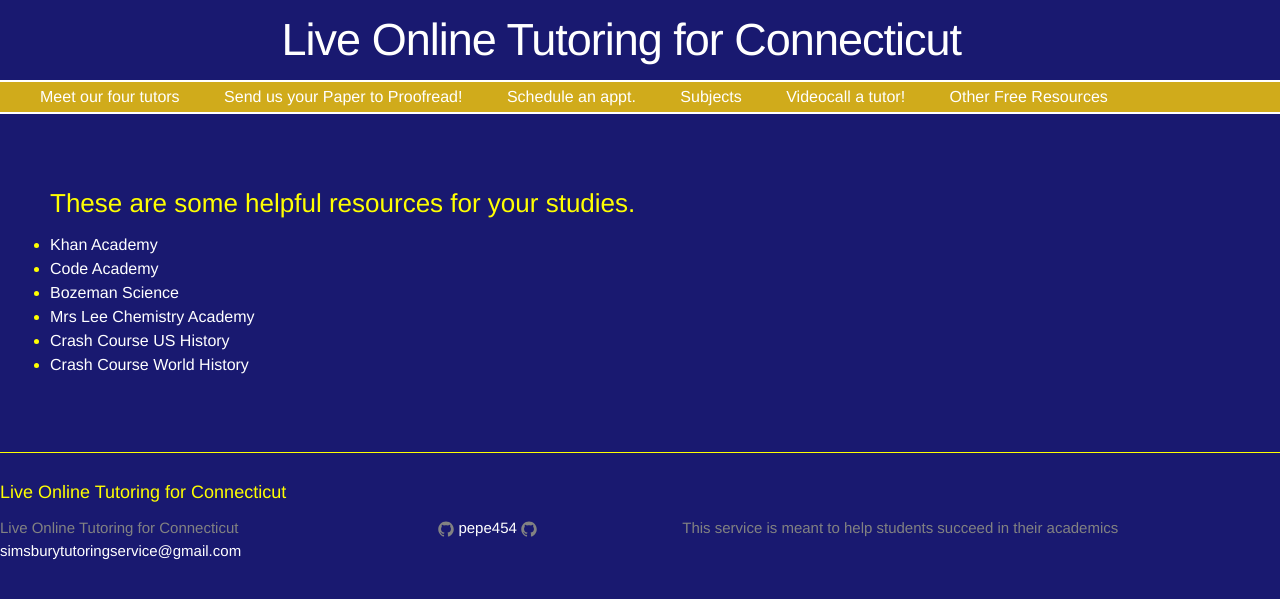
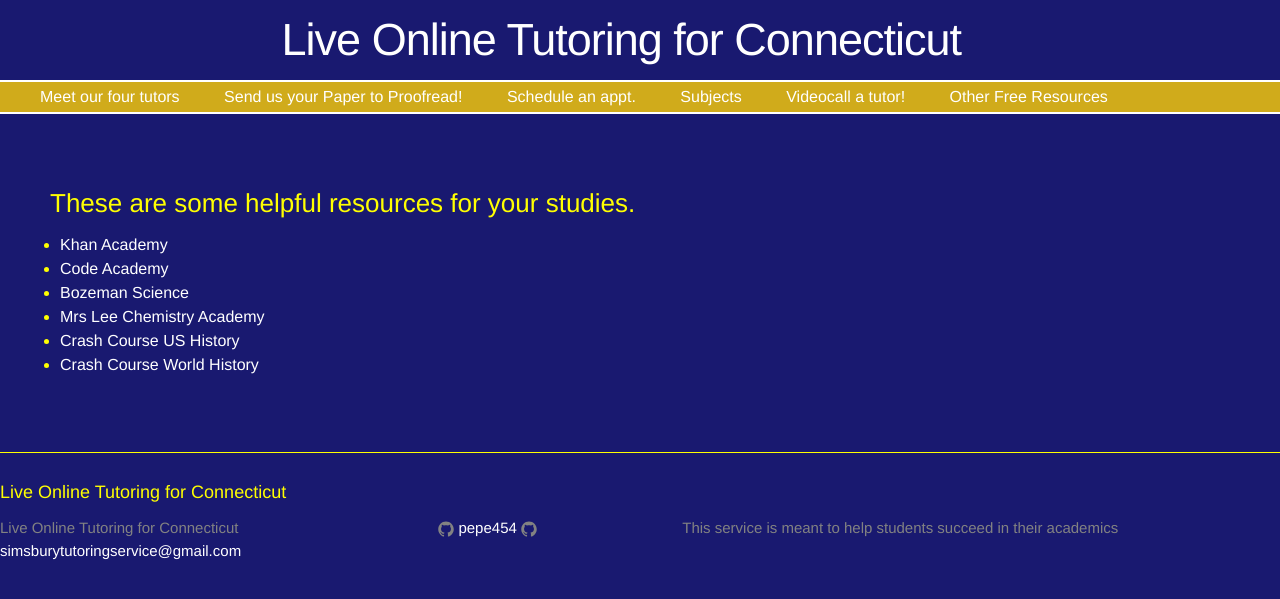
Before and after one commit to pepe454/pepe454.github.io, a Jekyll site: the page built from nav-bar/websites.md, in a window 1280 px wide. Shown: the top 599 px of the page. Built offline with Jekyll 4.4.1, drawn with Linux system fonts in a browser that asks for light colours.

Commit message:
Update _layout.scss

```diff
--- a/_sass/_layout.scss
+++ b/_sass/_layout.scss
@@ -108,11 +108,16 @@
  .gallery-item{
      margin-right: 55px;
  }
+
+ .web-list{
+     margin-left: 10px;
+ }
 .page-content {
     padding: 45px;
     margin-left: 5px;
     margin-right: 0px;
 }
+
 
 .page-heading {
     font-size: 20px;
```
